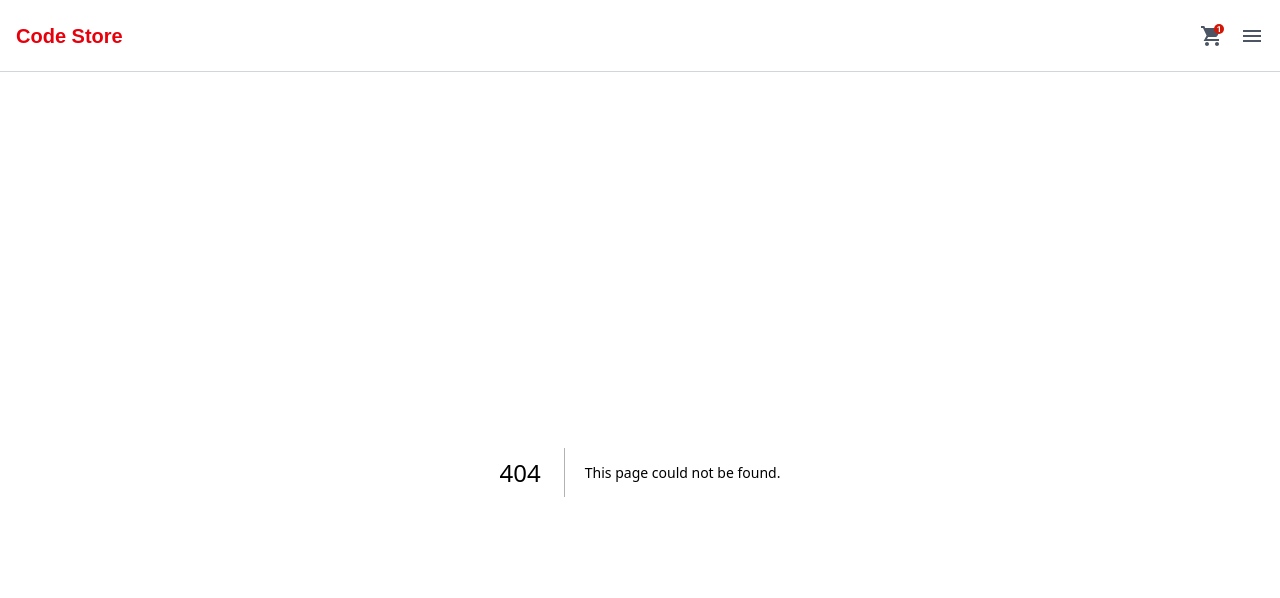
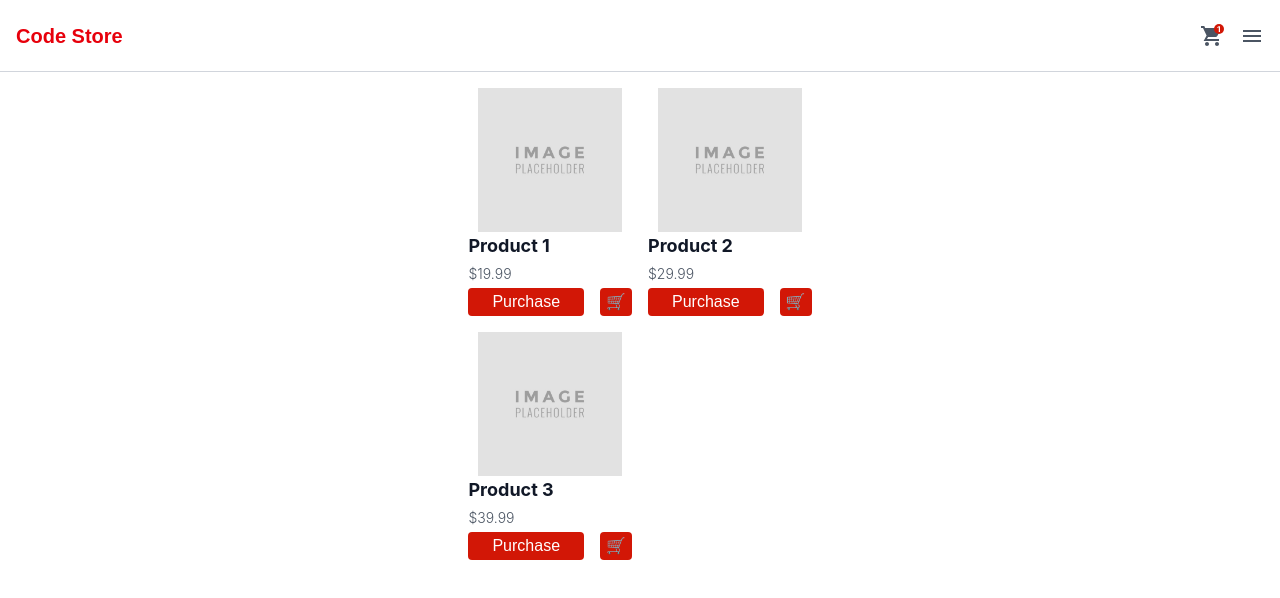
Before and after one commit to KelsonF/w12_E-Commerce_backend, a Next.js app: page /products in a window 1280 px wide. Before the commit this address had no page. Shown: the top 598 px of the page. Built offline with nearby package versions, Linux system fonts and the light colour scheme.

Commit message:
refactor: it updates the products folder to accept dynamic routes

```diff
--- /dev/null
+++ b/src/domain/models/Product.ts
@@ -0,0 +1,8 @@
+export type Product = {
+  id: string;
+  name: string;
+  description?: string;
+  stock: number;
+  price: number;
+  image_path: string | null;
+};
--- a/src/pages/product-list/index.tsx
+++ /dev/null
@@ -1,29 +0,0 @@
-import { Container } from "@/components/shared/Container";
-import { Img } from "@/components/shared/Img";
-import { PurchaseButton } from "@/components/product-list/purchasebtn";
-import { AddToCart } from "@/components/product-list/addtocart";
-import placeholderimage from "@/assets/placeholderimg.png";
-
-export default function ProductList() {
-  return (
-
-    <Container>
-        <div className="grid grid-cols-1 sm:grid-cols-2 gap-4 place-items-center p-4">
-        <Container>
-            <Img source={placeholderimage.src} w={144} h={144}/>
-            <div className="flex flex-col items-left gap-1 justify-start">
-            <p className="text-lg text-[#111827] font-[Inter] font-bold">Product Name</p>
-            <p className="text-sm text-[#4B5563] font-[Inter] font-light">$ 0.00</p>
-            <div className="flex flex-row items-center gap-4 justify-evenly">
-                <PurchaseButton placeholder="Purchase" />
-                <AddToCart placeholder="🛒" />
-            </div>
-            </div>
-
-        </Container>
-
-        </div>
-
-    </Container>
-  );
-}
--- a/src/pages/product/index.tsx
+++ /dev/null
@@ -1,39 +0,0 @@
-import { Container } from "@/components/shared/Container";
-import { Back } from "@/components/product/back";
-import { Img } from "@/components/shared/Img";
-import { PurchaseNow } from "@/components/product/purchase";
-import { Add } from "@/components/product/add";
-import placeholderimage from "@/assets/placeholderimg.png";
-
-
-export default function Product(){
-    return(
-        <Container>
-        <div className="flex flex-col items-center justify-center p-4">
-            <div>
-                <div className="flex items-left justify-start pb-1 p-4">
-                    <Back placeholder="Back" ref="/product-list" />
-                </div>
-                <div className="flex flex-col items-center justify-center p-4  gap-4 ">
-                 <Img source={placeholderimage.src} w={308} h={283} />
-                 <div className="flex flex-row justify-between w-full pt-2 pb-2">
-                    <p className="text-xl text-[#111827] font-[Inter] font-bold">Product Name</p>
-                    <p className="text-xl text-[#4B5563] font-[Inter] font-light">$ 0.00</p>
-                 </div>
-                 <PurchaseNow placeholder="Purchase Now" />
-                 <Add placeholder="Add to Cart" />
-                 <div className="flex flex-col items-left justify-start gap-2">
-                 <p className="text-xl text-[#111827] font-[Inter] font-bold">About Product</p>
-                 <p className="text-xl text-[#4B5563] font-[Inter] font-light">
-                    Adipiscing elit ac lobortis turpis quam. Sit venenatis mollis id libero.
-                    Fermentum quis est, in consectetur nulla purus augue.
-                 </p>
-                 </div>
-
-                </div>
-
-            </div>
-         </div>
-        </Container>
-    );
-};
--- /dev/null
+++ b/src/pages/products/[id].tsx
@@ -0,0 +1,65 @@
+import { Container } from "@/components/shared/Container";
+import { Back } from "@/components/product/back";
+import { Img } from "@/components/shared/Img";
+import { PurchaseNow } from "@/components/product/purchase";
+import { Add } from "@/components/product/add";
+import placeholderimage from "@/assets/placeholderimg.png";
+import { Product as ProductItem } from "@/domain/models/Product";
+import { GetServerSideProps } from "next";
+
+interface ProductProps {
+  product: ProductItem;
+}
+
+export const getServerSideProps: GetServerSideProps = async (context) => {
+  const { id } = context.params as { id: string };
+
+  const product = {
+    id,
+    name: "Sample Product",
+    price: 99.99,
+    description: "This is a sample product description.",
+    image: null,
+  };
+
+  return {
+    props: {
+      product,
+    },
+  };
+};
+
+export default function Product({ product }: ProductProps) {
+  return (
+    <Container>
+      <div className="flex flex-col items-center justify-center p-4">
+        <div>
+          <div className="flex items-left justify-start pb-1 p-4">
+            <Back placeholder="Back" ref="/product-list" />
+          </div>
+          <div className="flex flex-col items-center justify-center p-4  gap-4 ">
+            <Img source={placeholderimage.src} w={308} h={283} />
+            <div className="flex flex-row justify-between w-full pt-2 pb-2">
+              <p className="text-xl text-[#111827] font-[Inter] font-bold">
+                {product.name}
+              </p>
+              <p className="text-xl text-[#4B5563] font-[Inter] font-light">
+                $ {product.price}
+              </p>
+            </div>
+            <PurchaseNow placeholder="Purchase Now" />
+            <Add placeholder="Add to Cart" />
+            <div className="flex flex-col items-left justify-start gap-2">
+              <p className="text-xl text-[#111827] font-[Inter] font-bold">
+                About Product
+              </p>
+              <p className="text-xl text-[#4B5563] font-[Inter] font-light">
+                {product.description}
+              </p>
+            </div>
+          </div>
+        </div>
+      </div>
+    </Container>
+  );
+}
--- /dev/null
+++ b/src/pages/products/index.tsx
@@ -0,0 +1,66 @@
+import { Container } from "@/components/shared/Container";
+import { Img } from "@/components/shared/Img";
+import { PurchaseButton } from "@/components/product-list/purchasebtn";
+import { AddToCart } from "@/components/product-list/addtocart";
+import placeholderimage from "@/assets/placeholderimg.png";
+import Link from "next/link";
+import { Product } from "@/domain/models/Product";
+
+export default function ProductList() {
+  const products: Product[] = [
+    {
+      id: "1",
+      name: "Product 1",
+      description: "Description for Product 1",
+      stock: 10,
+      price: 19.99,
+      image_path: null,
+    },
+    {
+      id: "2",
+      name: "Product 2",
+      description: "Description for Product 2",
+      stock: 5,
+      price: 29.99,
+      image_path: null,
+    },
+    {
+      id: "3",
+      name: "Product 3",
+      description: "Description for Product 3",
+      stock: 0,
+      price: 39.99,
+      image_path: null,
+    },
+  ];
+
+  return (
+    <Container>
+      <div className="grid grid-cols-1 sm:grid-cols-2 gap-4 place-items-center p-4">
+        {products.map((product) => (
+          <Container key={product.id}>
+            <Link href={`/products/${product.id}`}>
+              <Img
+                source={product.image_path || placeholderimage}
+                w={144}
+                h={144}
+              />
+            </Link>
+            <div className="flex flex-col items-left gap-1 justify-start">
+              <p className="text-lg text-[#111827] font-[Inter] font-bold">
+                {product.name}
+              </p>
+              <p className="text-sm text-[#4B5563] font-[Inter] font-light">
+                ${product.price.toFixed(2)}
+              </p>
+              <div className="flex flex-row items-center gap-4 justify-evenly">
+                <PurchaseButton placeholder="Purchase" />
+                <AddToCart placeholder="🛒" />
+              </div>
+            </div>
+          </Container>
+        ))}
+      </div>
+    </Container>
+  );
+}
```
